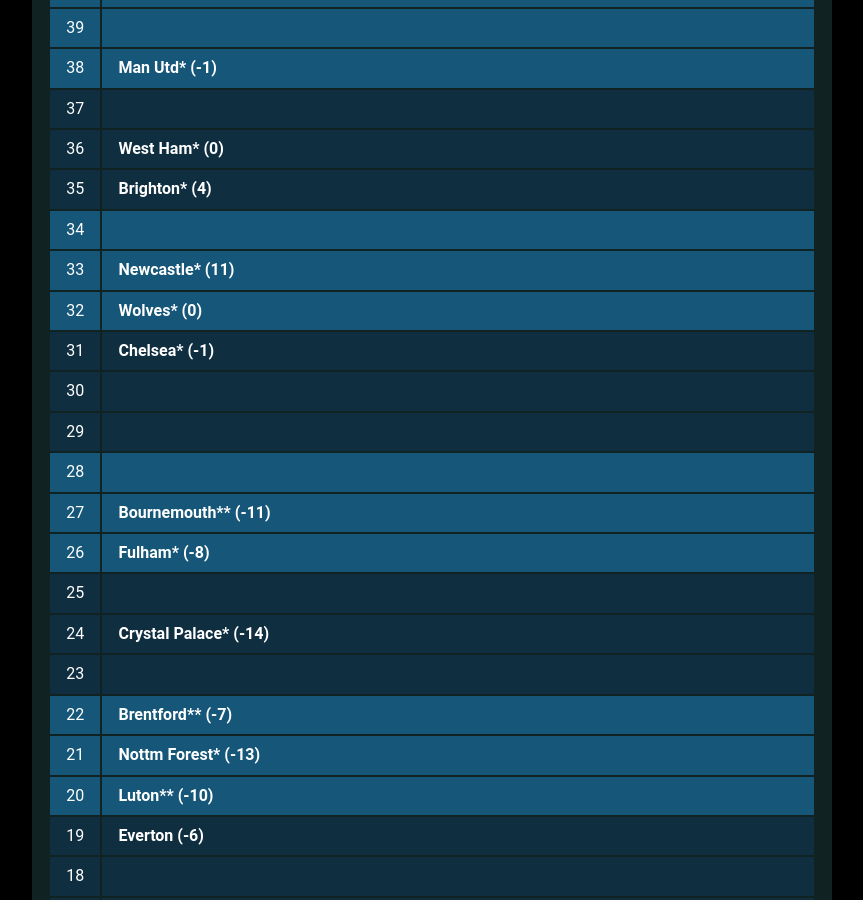
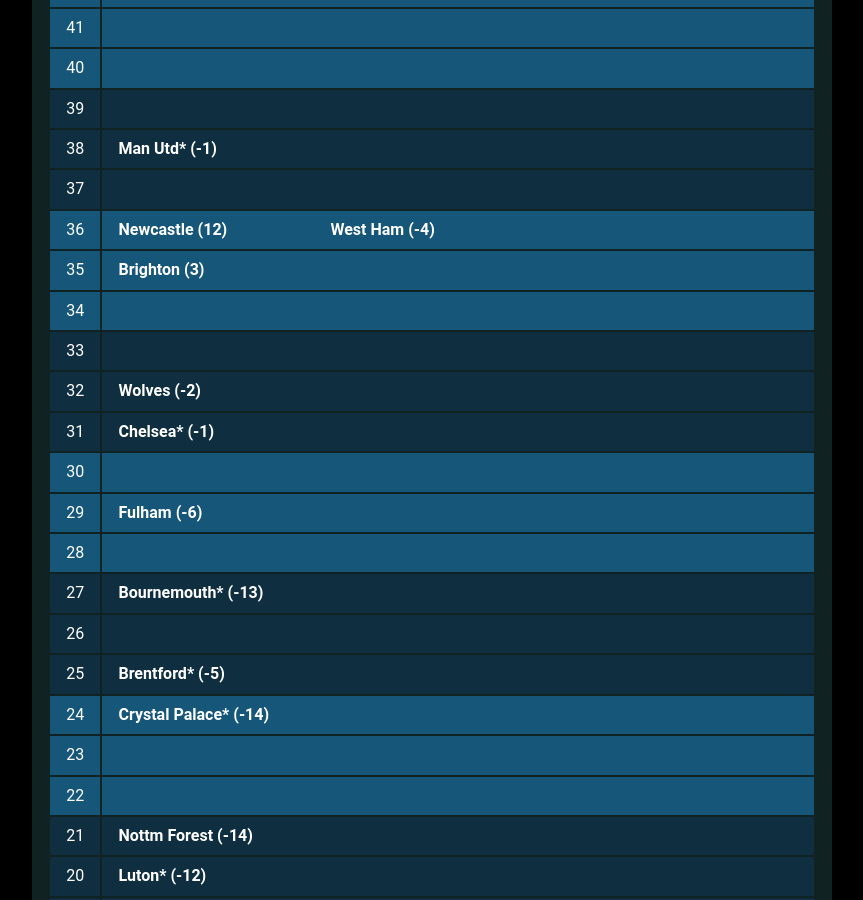
Before and after one commit to muru/muru.github.io, a Jekyll site: the page built from resources.md, in a window 1280 px wide and 900 px high, scrolled down 2002 px. Shown: the whole window, without its empty margins (208-1071 px from the left). Built offline with Jekyll 4.4.1, drawn with Linux system fonts in a browser that asks for light colours; some web fonts are replaced; some of the changed text lies outside the part shown.

Commit message:
updated cann-table: Mon 12 Feb 00:03:54 JST 2024

```diff
--- a/cann-table.html
+++ b/cann-table.html
@@ -1,18 +1,29 @@
 <table id="cann-table">
 <thead> <th> Pts </th> <th> Clubs (GD) </th> </thead>
+	<tr class="cann-row-1">
+		<td class="cann-point">54</td>
+		<td class="cann-clubs">
+			<span class="club-name">Liverpool (32)</span>
+		</td>
+ 	</tr>
+	<tr class="cann-row-1">
+		<td class="cann-point">53</td>
+		<td class="cann-clubs">
+		</td>
+ 	</tr>
 	<tr class="cann-row-1">
 		<td class="cann-point">52</td>
 		<td class="cann-clubs">
 			<span class="club-name">Man City* (31)</span>
+			<span class="club-name">Arsenal (29)</span>
 		</td>
  	</tr>
-	<tr class="cann-row-1">
+	<tr class="cann-row-2">
 		<td class="cann-point">51</td>
 		<td class="cann-clubs">
-			<span class="club-name">Liverpool* (30)</span>
 		</td>
  	</tr>
-	<tr class="cann-row-1">
+	<tr class="cann-row-2">
 		<td class="cann-point">50</td>
 		<td class="cann-clubs">
 		</td>
@@ -20,17 +31,17 @@
 	<tr class="cann-row-2">
 		<td class="cann-point">49</td>
 		<td class="cann-clubs">
-			<span class="club-name">Arsenal* (25)</span>
 		</td>
  	</tr>
-	<tr class="cann-row-2">
+	<tr class="cann-row-1">
 		<td class="cann-point">48</td>
 		<td class="cann-clubs">
 		</td>
  	</tr>
-	<tr class="cann-row-2">
+	<tr class="cann-row-1">
 		<td class="cann-point">47</td>
 		<td class="cann-clubs">
+			<span class="club-name">Tottenham (15)</span>
 		</td>
  	</tr>
 	<tr class="cann-row-1">
@@ -39,15 +50,14 @@
 			<span class="club-name">Aston Villa* (19)</span>
 		</td>
  	</tr>
-	<tr class="cann-row-1">
+	<tr class="cann-row-2">
 		<td class="cann-point">45</td>
 		<td class="cann-clubs">
 		</td>
  	</tr>
-	<tr class="cann-row-1">
+	<tr class="cann-row-2">
 		<td class="cann-point">44</td>
 		<td class="cann-clubs">
-			<span class="club-name">Tottenham* (14)</span>
 		</td>
  	</tr>
 	<tr class="cann-row-2">
@@ -55,12 +65,12 @@
 		<td class="cann-clubs">
 		</td>
  	</tr>
-	<tr class="cann-row-2">
+	<tr class="cann-row-1">
 		<td class="cann-point">42</td>
 		<td class="cann-clubs">
 		</td>
  	</tr>
-	<tr class="cann-row-2">
+	<tr class="cann-row-1">
 		<td class="cann-point">41</td>
 		<td class="cann-clubs">
 		</td>
@@ -70,12 +80,12 @@
 		<td class="cann-clubs">
 		</td>
  	</tr>
-	<tr class="cann-row-1">
+	<tr class="cann-row-2">
 		<td class="cann-point">39</td>
 		<td class="cann-clubs">
 		</td>
  	</tr>
-	<tr class="cann-row-1">
+	<tr class="cann-row-2">
 		<td class="cann-point">38</td>
 		<td class="cann-clubs">
 			<span class="club-name">Man Utd* (-1)</span>
@@ -86,16 +96,17 @@
 		<td class="cann-clubs">
 		</td>
  	</tr>
-	<tr class="cann-row-2">
+	<tr class="cann-row-1">
 		<td class="cann-point">36</td>
 		<td class="cann-clubs">
-			<span class="club-name">West Ham* (0)</span>
+			<span class="club-name">Newcastle (12)</span>
+			<span class="club-name">West Ham (-4)</span>
 		</td>
  	</tr>
-	<tr class="cann-row-2">
+	<tr class="cann-row-1">
 		<td class="cann-point">35</td>
 		<td class="cann-clubs">
-			<span class="club-name">Brighton* (4)</span>
+			<span class="club-name">Brighton (3)</span>
 		</td>
  	</tr>
 	<tr class="cann-row-1">
@@ -103,16 +114,15 @@
 		<td class="cann-clubs">
 		</td>
  	</tr>
-	<tr class="cann-row-1">
+	<tr class="cann-row-2">
 		<td class="cann-point">33</td>
 		<td class="cann-clubs">
-			<span class="club-name">Newcastle* (11)</span>
 		</td>
  	</tr>
-	<tr class="cann-row-1">
+	<tr class="cann-row-2">
 		<td class="cann-point">32</td>
 		<td class="cann-clubs">
-			<span class="club-name">Wolves* (0)</span>
+			<span class="club-name">Wolves (-2)</span>
 		</td>
  	</tr>
 	<tr class="cann-row-2">
@@ -121,14 +131,15 @@
 			<span class="club-name">Chelsea* (-1)</span>
 		</td>
  	</tr>
-	<tr class="cann-row-2">
+	<tr class="cann-row-1">
 		<td class="cann-point">30</td>
 		<td class="cann-clubs">
 		</td>
  	</tr>
-	<tr class="cann-row-2">
+	<tr class="cann-row-1">
 		<td class="cann-point">29</td>
 		<td class="cann-clubs">
+			<span class="club-name">Fulham (-6)</span>
 		</td>
  	</tr>
 	<tr class="cann-row-1">
@@ -136,30 +147,30 @@
 		<td class="cann-clubs">
 		</td>
  	</tr>
-	<tr class="cann-row-1">
+	<tr class="cann-row-2">
 		<td class="cann-point">27</td>
 		<td class="cann-clubs">
-			<span class="club-name">Bournemouth** (-11)</span>
+			<span class="club-name">Bournemouth* (-13)</span>
 		</td>
  	</tr>
-	<tr class="cann-row-1">
+	<tr class="cann-row-2">
 		<td class="cann-point">26</td>
 		<td class="cann-clubs">
-			<span class="club-name">Fulham* (-8)</span>
 		</td>
  	</tr>
 	<tr class="cann-row-2">
 		<td class="cann-point">25</td>
 		<td class="cann-clubs">
+			<span class="club-name">Brentford* (-5)</span>
 		</td>
  	</tr>
-	<tr class="cann-row-2">
+	<tr class="cann-row-1">
 		<td class="cann-point">24</td>
 		<td class="cann-clubs">
 			<span class="club-name">Crystal Palace* (-14)</span>
 		</td>
  	</tr>
-	<tr class="cann-row-2">
+	<tr class="cann-row-1">
 		<td class="cann-point">23</td>
 		<td class="cann-clubs">
 		</td>
@@ -167,19 +178,18 @@
 	<tr class="cann-row-1">
 		<td class="cann-point">22</td>
 		<td class="cann-clubs">
-			<span class="club-name">Brentford** (-7)</span>
 		</td>
  	</tr>
-	<tr class="cann-row-1">
+	<tr class="cann-row-2">
 		<td class="cann-point">21</td>
 		<td class="cann-clubs">
-			<span class="club-name">Nottm Forest* (-13)</span>
+			<span class="club-name">Nottm Forest (-14)</span>
 		</td>
  	</tr>
-	<tr class="cann-row-1">
+	<tr class="cann-row-2">
 		<td class="cann-point">20</td>
 		<td class="cann-clubs">
-			<span class="club-name">Luton** (-10)</span>
+			<span class="club-name">Luton* (-12)</span>
 		</td>
  	</tr>
 	<tr class="cann-row-2">
@@ -188,12 +198,12 @@
 			<span class="club-name">Everton (-6)</span>
 		</td>
  	</tr>
-	<tr class="cann-row-2">
+	<tr class="cann-row-1">
 		<td class="cann-point">18</td>
 		<td class="cann-clubs">
 		</td>
  	</tr>
-	<tr class="cann-row-2">
+	<tr class="cann-row-1">
 		<td class="cann-point">17</td>
 		<td class="cann-clubs">
 		</td>
@@ -203,12 +213,12 @@
 		<td class="cann-clubs">
 		</td>
  	</tr>
-	<tr class="cann-row-1">
+	<tr class="cann-row-2">
 		<td class="cann-point">15</td>
 		<td class="cann-clubs">
 		</td>
  	</tr>
-	<tr class="cann-row-1">
+	<tr class="cann-row-2">
 		<td class="cann-point">14</td>
 		<td class="cann-clubs">
 		</td>
@@ -216,24 +226,9 @@
 	<tr class="cann-row-2">
 		<td class="cann-point">13</td>
 		<td class="cann-clubs">
-			<span class="club-name">Burnley* (-23)</span>
-		</td>
- 	</tr>
-	<tr class="cann-row-2">
-		<td class="cann-point">12</td>
-		<td class="cann-clubs">
-		</td>
- 	</tr>
-	<tr class="cann-row-2">
-		<td class="cann-point">11</td>
-		<td class="cann-clubs">
-		</td>
- 	</tr>
-	<tr class="cann-row-1">
-		<td class="cann-point">10</td>
-		<td class="cann-clubs">
-			<span class="club-name">Sheff Utd* (-40)</span>
+			<span class="club-name">Burnley (-25)</span>
+			<span class="club-name">Sheff Utd (-38)</span>
 		</td>
  	</tr>
 </table>
-<span id="cann-gen-note"> Generated on Sunday, 11 February 2024 at 00:00 JST.<br>* Each asterisk is a match in hand.</span>
+<span id="cann-gen-note"> Generated on Monday, 12 February 2024 at 00:03 JST.<br>* Each asterisk is a match in hand.</span>
```
